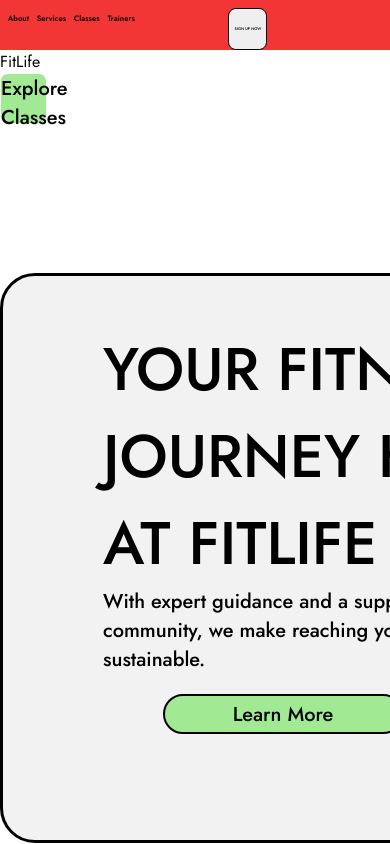
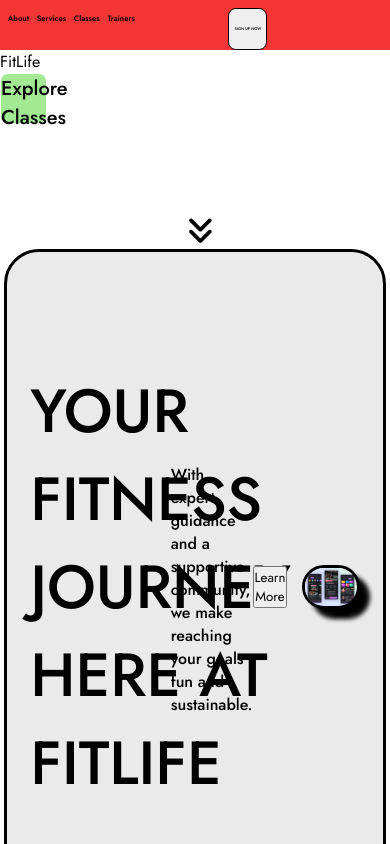
Before and after one commit to CoderUnnita/gym-landing-pg, a plain HTML site: page index.html in a window 390 px wide. Shown: the top 844 px of the page. Drawn offline with Linux system fonts and the light colour scheme.

Commit message:
working on responsiveness

```diff
--- a/style.css
+++ b/style.css
@@ -128,8 +128,7 @@ nav ul button{
     text-align: center;
     position: relative;
 
-    left: 720px;
-    margin-top: 14px;
+    margin: auto;
 
     color: #000000;
     font-size: 30px;
@@ -139,67 +138,56 @@ nav ul button{
 
 /* main-app styling */
 #app{
-    width: 1500px;
-    height: 570px;
+    width: 98vw;
+    height: 80vh;
 
-    background-color: #f2f2f2;
-
-    display: block;
+    background-color: #eaeaea;
     margin: auto;
-    margin-top: 10px;
 
     border-radius: 35px;
     border-style: solid;
+
+    display: flex;
+    align-items: center;
+    justify-content: space-between;
 }
 
+
 #app h2{
-    width: 30%;
-    margin-top: 50px;
-    margin-left: 100px;
+    width: 30vw;
+
+    display: flex;
+    justify-content: baseline;
+    align-items: center;
+
     font-family: "Jost", serif;
     font-optical-sizing: auto;
     font-weight: 500;
-    font-size: 60px;
+    font-size: 3.8em;
+
+    margin-left: 6vw;
 }
 
 #app p{
-    width: 30%;
-    margin-left: 100px;
+    width: 30vw;
     font-family: "Jost", serif;
     font-optical-sizing: auto;
     font-weight: 500;
-    font-size: 20px;
+    font-size: 1em;
+    margin-left: 6vw;
+    margin-top: 1vw;
 }
 
 #app div img{
+    width: 60%;
+
     float: right;
-
-    width: 40%;
-    height: 30%;
-
-    margin-top: -400px;
-    margin-right: 120px;
+    margin-right: 6vw;
 
     border-radius: 25px;
     border-style: solid;
 
     filter: drop-shadow(10px 10px 2px);
-}
-
-#app button{
-    width: 240px;
-    height: 40px;
-
-    margin-left: 160px;
-    margin-top: 20px;
-    font-family: "Jost", serif;
-    font-optical-sizing: auto;
-    font-weight: 500;
-    font-size: 20px;
-
-    border-radius: 20px;
-    border-style: solid;
-    background-color: #a1ea93;
 }
 
 
```
